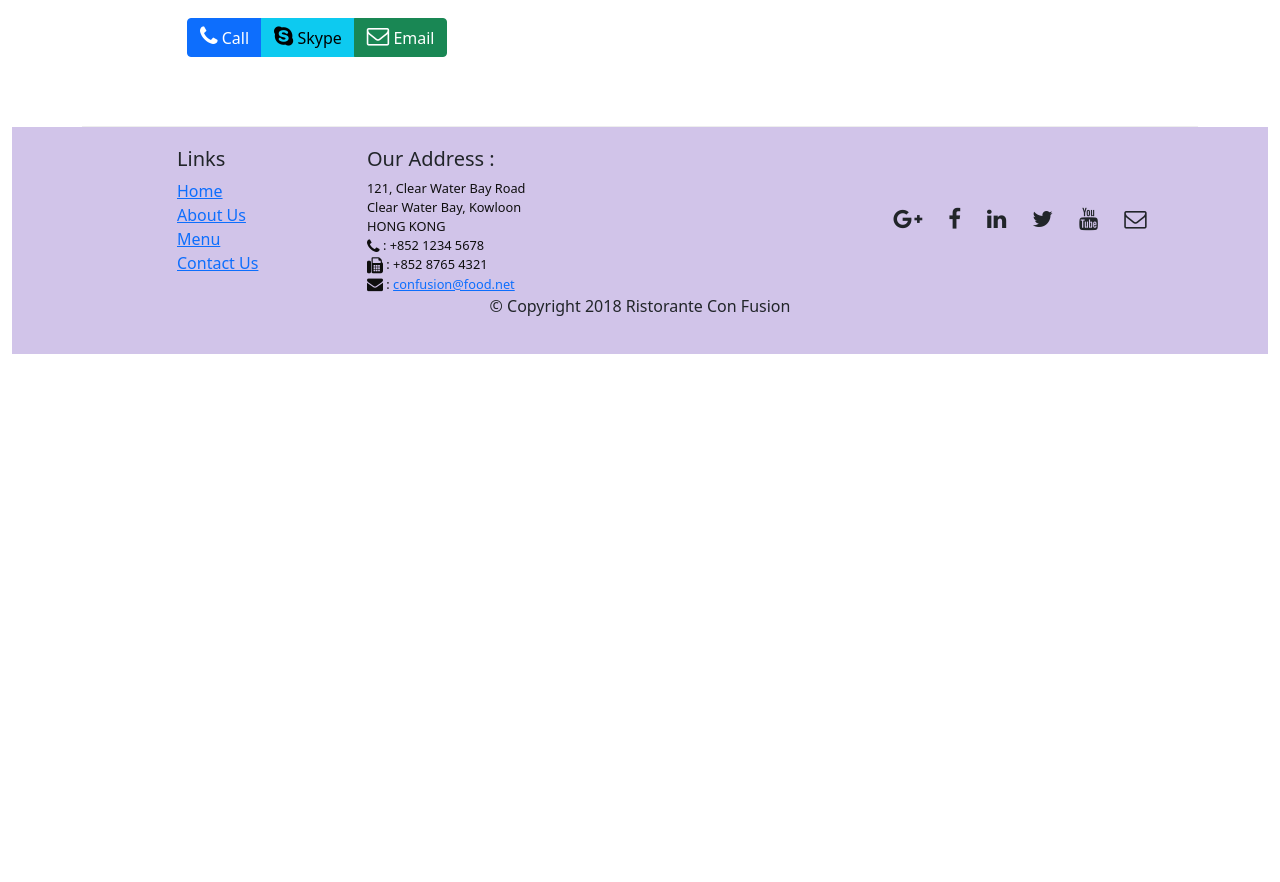
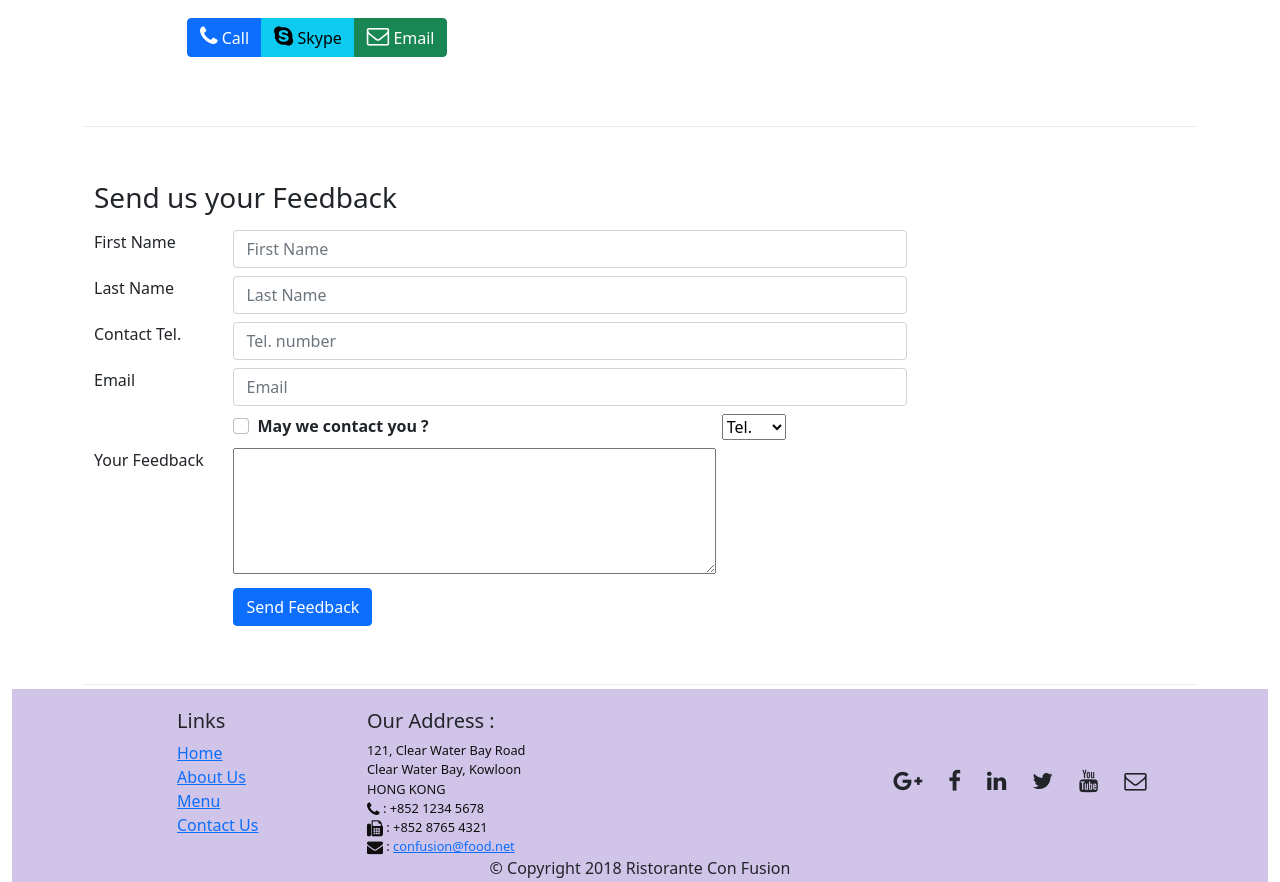
Before and after one commit to mrRhenium/coursera-menu-web, a React (Create React App) app: page /contactus in a window 1280 px wide. Shown: the part 740-1622 px from the top of the page. Before the commit the page ends 1094 px from the top, so only its background shows below. Built offline with nearby package versions, Linux system fonts and the light colour scheme.

Commit message:
Controlled Forms

```diff
--- a/src/components/ContactComponent.js
+++ b/src/components/ContactComponent.js
@@ -1,7 +1,41 @@
-import React from "react";
+import React, { Component } from "react";
 import { Link } from "react-router-dom";
 
-function Contact(props) {
+class Contact extends Component {
+  constructor(props) {
+    super(props);
+    this.state = {
+      firstname: "",
+      lastname: "",
+      telnum: "",
+      email: "",
+      agree: false,
+      contactType: "",
+      message: "",
+    };
+    this.handleInputChange = this.handleInputChange.bind(this);
+    this.handleSubmit = this.handleSubmit.bind(this);
+  }
+
+  handleInputChange(event) {
+    const target = event.target;
+    const value = target.type === "checkbox" ? target.checked : target.value;
+    const name = target.name;
+
+    this.setState({
+      [name]: value,
+    });
+  }
+
+  handleSubmit(event) {
+    console.log("Current State is " + JSON.stringify(this.state));
+
+    alert("Current State is " + JSON.stringify(this.state));
+
+    event.preventDefault();
+  }
+
+  render() {
     return (
       <div className="container">
         <div className="row">
@@ -63,8 +97,131 @@ function Contact(props) {
             </div>
           </div>
         </div>
+
+        {/* form code start here */}
+
+        <div className="row row-content my-1">
+          <div className="col-12">
+            <h3>Send us your Feedback</h3>
+          </div>
+          <div className="col-12 col-md-9">
+            <form action="" onSubmit={this.handleSubmit}>
+              <div className="form-group row my-2">
+                <div className="col-2">
+                  <label htmlFor="firstname">First Name</label>
+                </div>
+                <div className="col-10">
+                  <input
+                    type="text"
+                    className="form-control"
+                    name="firstname"
+                    id="firstname"
+                    placeholder="First Name"
+                    value={this.state.firstname}
+                    onChange={this.handleInputChange}
+                  />
+                </div>
+              </div>
+              <div className="form-group row my-2">
+                <div className="col-2">
+                  <label htmlFor="lastname">Last Name</label>
+                </div>
+                <div className="col-10">
+                  <input
+                    type="text"
+                    className="form-control"
+                    name="lastname"
+                    id="lastname"
+                    placeholder="Last Name"
+                    value={this.state.lastname}
+                    onChange={this.handleInputChange}
+                  />
+                </div>
+              </div>
+              <div className="form-group row my-2">
+                <div className="col-2">
+                  <label htmlFor="telnum">Contact Tel.</label>
+                </div>
+                <div className="col-10">
+                  <input
+                    type="tel"
+                    className="form-control"
+                    name="telnum"
+                    id="telnum"
+                    placeholder="Tel. number"
+                    value={this.state.telnum}
+                    onChange={this.handleInputChange}
+                  />
+                </div>
+              </div>
+              <div className="form-group row my-2">
+                <div className="col-2">
+                  <label htmlFor="email">Email</label>
+                </div>
+                <div className="col-10">
+                  <input
+                    type="email"
+                    className="form-control"
+                    name="email"
+                    id="email"
+                    placeholder="Email"
+                    value={this.state.email}
+                    onChange={this.handleInputChange}
+                  />
+                </div>
+              </div>
+              <div className="form-group row my-2">
+                <div className="col-6 offset-2">
+                  <div className="form-check">
+                    <div className="form-check-label">
+                      <input
+                        type="checkbox"
+                        name="agree"
+                        className="form-check-input"
+                        checked={this.state.agree}
+                        onChange={this.handleInputChange}
+                      />
+                      <strong>May we contact you ? </strong>
+                    </div>
+                  </div>
+                </div>
+                <div className="col-3 offset-1">
+                  <select
+                    name="contactType"
+                    value={this.state.contactType}
+                    onChange={this.handleInputChange}
+                  >
+                    <option>Tel.</option>
+                    <option>Email</option>
+                  </select>
+                </div>
+              </div>
+              <div className="form-group row my-2">
+                <div className="col-2">
+                  <label htmlFor="message">Your Feedback</label>
+                </div>
+                <div className="col-10">
+                  <textarea
+                    name="message"
+                    id="message"
+                    cols="50"
+                    rows="5"
+                    value={this.state.message}
+                    onChange={this.handleInputChange}
+                  ></textarea>
+                </div>
+              </div>
+              <div className="form-group row my-2">
+                <div className="col-10 offset-2">
+                  <button className="btn btn-primary">Send Feedback</button>
+                </div>
+              </div>
+            </form>
+          </div>
+        </div>
       </div>
     );
   }
+}
 
 export default Contact;
```
Lines whose indentation alone changed are shown as unchanged.
